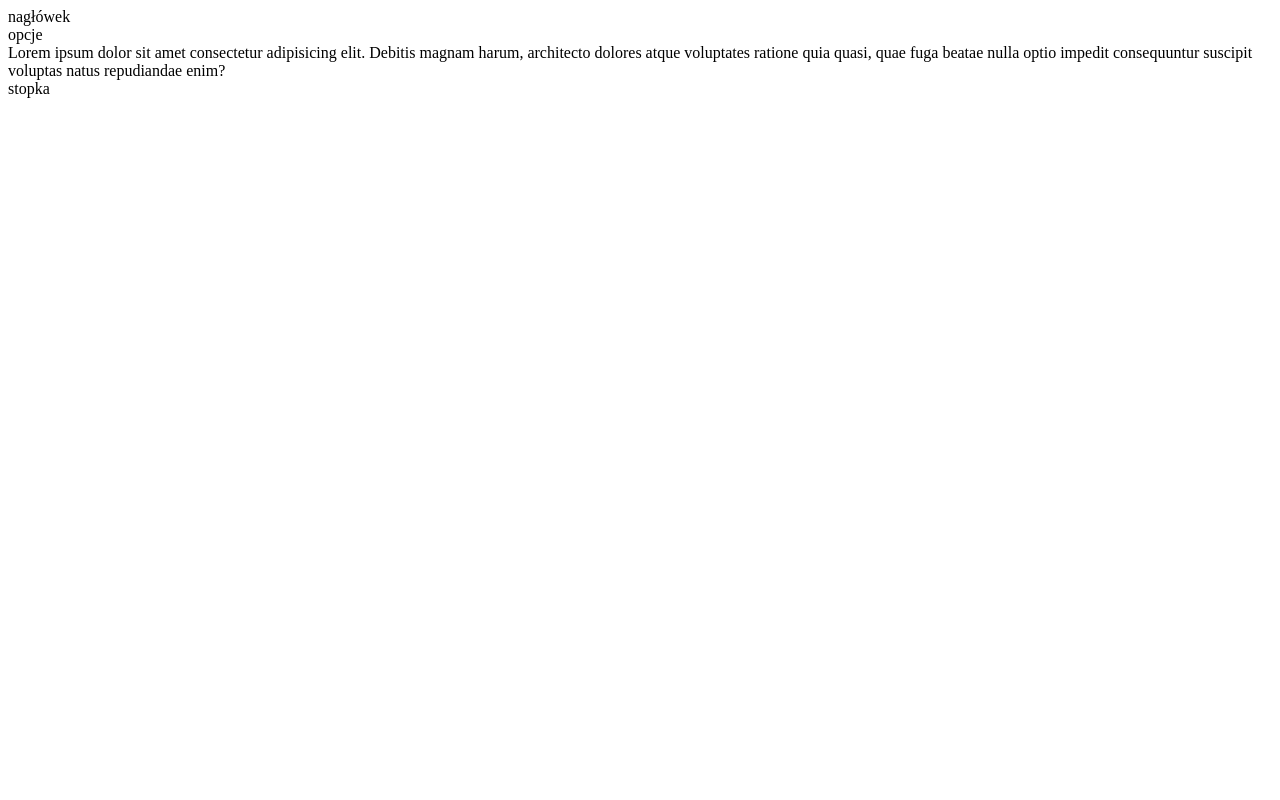
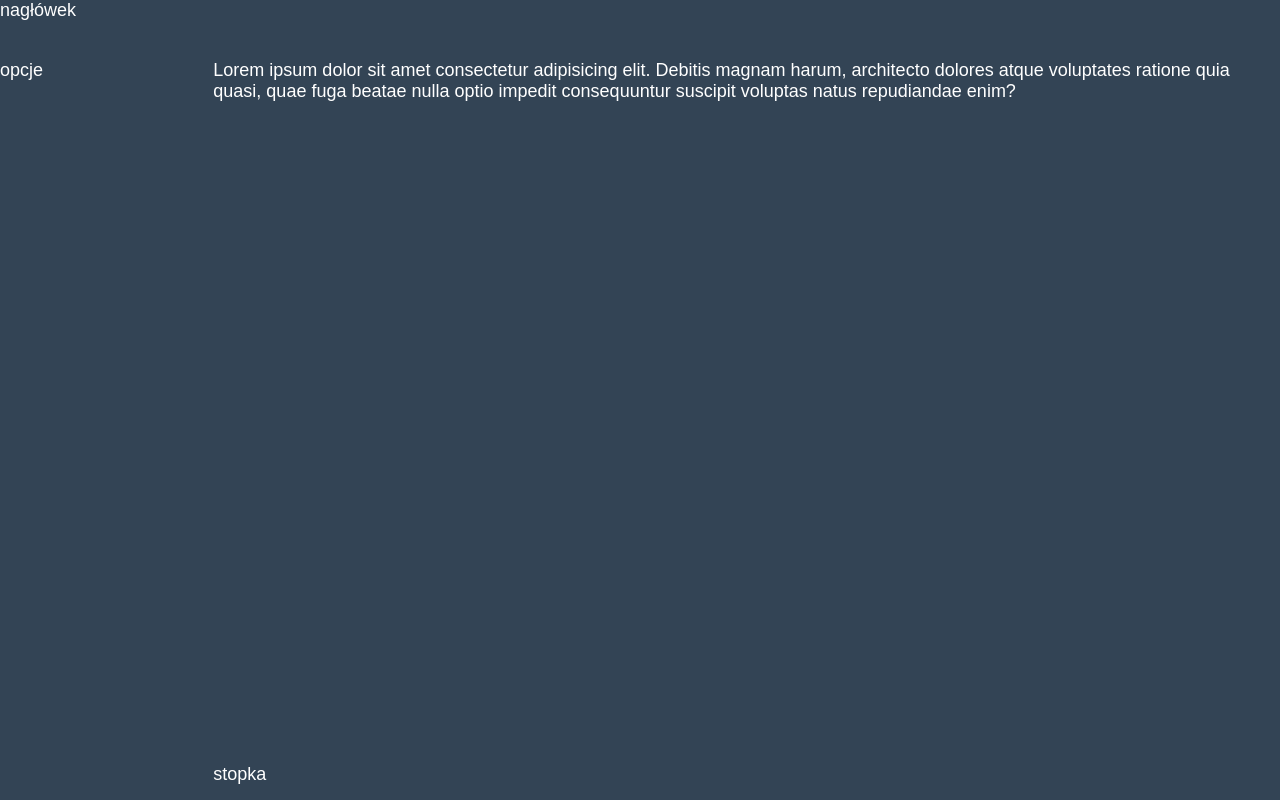
Before and after one commit to Milesq/SkullHard, a Vue app: page / in a window 1280 px wide. Built offline with nearby package versions, Linux system fonts and the light colour scheme.

Commit message:
Add grid layout

```diff
--- a/src/App.vue
+++ b/src/App.vue
@@ -1,15 +1,11 @@
 <template>
   <div id="app">
-    <section>
-      <Header />
-    </section>
+    <Header class="main-page__header" />
+    <Navigation class="main-page__nav" />
 
     <section>
-      <Navigation />
-      <section>
-        <Content />
-        <Footer />
-      </section>
+      <Content class="main-page__content" />
+      <Footer class="main-page__footer" />
     </section>
   </div>
 </template>
@@ -29,3 +25,38 @@ export default {
   }
 }
 </script>
+
+<style lang="scss">
+@import url(https://necolas.github.io/normalize.css/8.0.1/normalize.css);
+@import './variables';
+
+body {
+  background-color: $main-color;
+  color: white;
+  font-family: sans-serif;
+  font-size: 18px;
+
+  &,
+  #app {
+    height: 100vh;
+  }
+}
+
+#app {
+  display: grid;
+  grid-template-columns: 1fr 5fr;
+  grid-template-rows: $header-height 1fr;
+
+  .main-page__header {
+    grid-column-start: 1;
+    grid-column-end: 3;
+  }
+
+  .main-page__footer {
+    position: absolute;
+    bottom: 0;
+    width: 100% - (100 / 6);
+    height: 2em;
+  }
+}
+</style>
--- /dev/null
+++ b/src/variables.scss
@@ -0,0 +1,4 @@
+$main-color: #345;
+$secondary-color: #434643;
+// $secondary-color: $main-color + #333;
+$header-height: 7.5vh;
```
